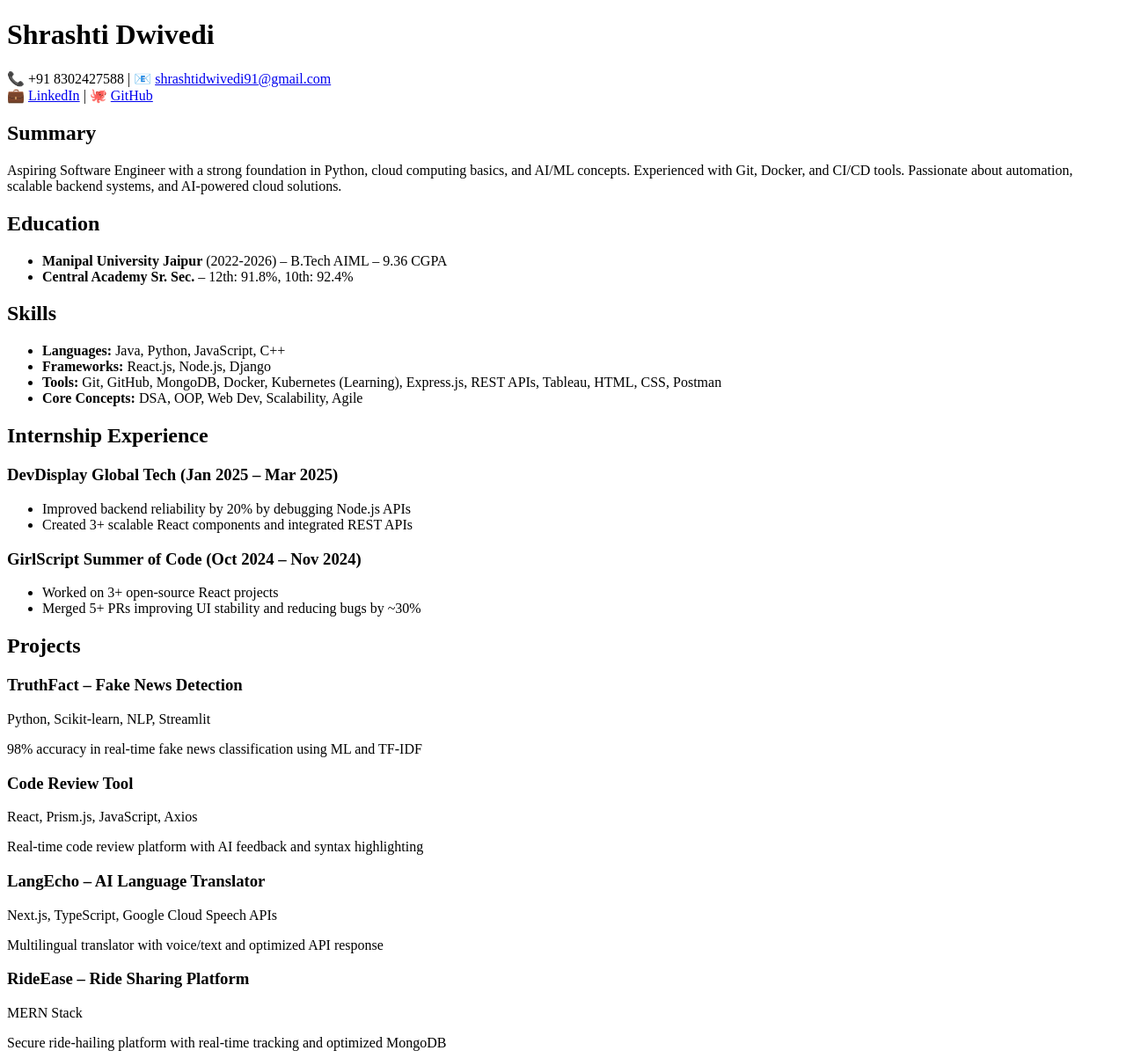
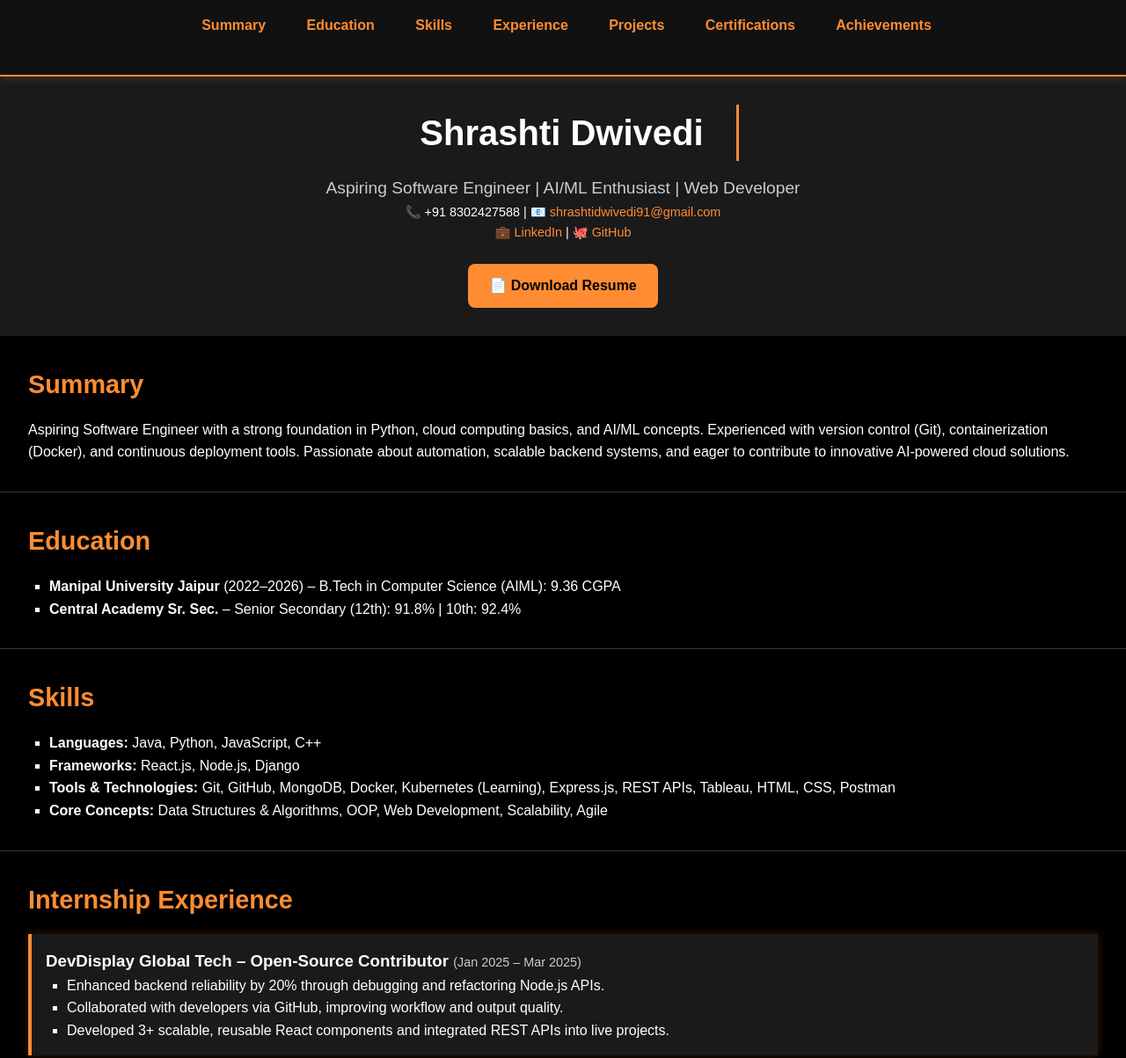
Before and after one commit to shrashti-19/Portfolio-, a plain HTML site: page index.html in a window 1280 px wide. Shown: the top 1203 px of the page at 88% size. Drawn offline with Linux system fonts and the light colour scheme.

Commit message:
Portfolio updated

```diff
--- a/index.html
+++ b/index.html
@@ -1,116 +1,144 @@
 <!DOCTYPE html>
 <html lang="en">
 <head>
-        <meta charset="UTF-8"/>
-        <meta name="viewport" content="width= device-width, initial-scale=1.0/">
+  <meta charset="UTF-8" />
+  <meta name="viewport" content="width=device-width, initial-scale=1.0"/>
   <title>Shrashti Dwivedi | Portfolio</title>
-        <link rel="stylesheet" href="style.css"/>
+  <link rel="stylesheet" href="style.css" />
 </head>
 <body>
+
+  <nav>
+  <ul>
+    <li><a href="#summary">Summary</a></li>
+    <li><a href="#education">Education</a></li>
+    <li><a href="#skills">Skills</a></li>
+    <li><a href="#experience">Experience</a></li>
+    <li><a href="#projects">Projects</a></li>
+    <li><a href="#certifications">Certifications</a></li>
+    <li><a href="#achievements">Achievements</a></li>
+  </ul>
+</nav>
+
+
   <header>
-    <h1>Shrashti Dwivedi</h1>
+  <h1 class="typewriter">Shrashti Dwivedi</h1>
+  <p class="tagline">Aspiring Software Engineer | AI/ML Enthusiast | Web Developer</p>
   <p class="contact">
     📞 +91 8302427588 | 📧 <a href="mailto:shrashtidwivedi91@gmail.com">shrashtidwivedi91@gmail.com</a><br>
     💼 <a href="https://www.linkedin.com/in/shrashti-dwivedi21/">LinkedIn</a> |
     🐙 <a href="https://github.com/shrashti-19">GitHub</a>
   </p>
+  <a class="resume-button" href="Shrashti_Dwivedi_.pdf" download>📄 Download Resume</a>
 </header>
 
-  <section>
+
+  <section id="summary">
     <h2>Summary</h2>
     <p>
-      Aspiring Software Engineer with a strong foundation in Python, cloud computing basics, and AI/ML concepts. Experienced with Git, Docker, and CI/CD tools. Passionate about automation, scalable backend systems, and AI-powered cloud solutions.
+      Aspiring Software Engineer with a strong foundation in Python, cloud computing basics, and AI/ML concepts.
+      Experienced with version control (Git), containerization (Docker), and continuous deployment tools.
+      Passionate about automation, scalable backend systems, and eager to contribute to innovative AI-powered cloud solutions.
     </p>
   </section>
 
-  <section>
+  <section id="education">
     <h2>Education</h2>
     <ul>
-      <li><strong>Manipal University Jaipur</strong> (2022-2026) – B.Tech AIML – 9.36 CGPA</li>
-      <li><strong>Central Academy Sr. Sec.</strong> – 12th: 91.8%, 10th: 92.4%</li>
+      <li><strong>Manipal University Jaipur</strong> (2022–2026) – B.Tech in Computer Science (AIML): 9.36 CGPA</li>
+      <li><strong>Central Academy Sr. Sec.</strong> – Senior Secondary (12th): 91.8% | 10th: 92.4%</li>
     </ul>
   </section>
 
-  <section>
+  <section id="skills">
     <h2>Skills</h2>
-    <div class="skills">
     <ul>
       <li><strong>Languages:</strong> Java, Python, JavaScript, C++</li>
       <li><strong>Frameworks:</strong> React.js, Node.js, Django</li>
-        <li><strong>Tools:</strong> Git, GitHub, MongoDB, Docker, Kubernetes (Learning), Express.js, REST APIs, Tableau, HTML, CSS, Postman</li>
-        <li><strong>Core Concepts:</strong> DSA, OOP, Web Dev, Scalability, Agile</li>
+      <li><strong>Tools & Technologies:</strong> Git, GitHub, MongoDB, Docker, Kubernetes (Learning), Express.js, REST APIs, Tableau, HTML, CSS, Postman</li>
+      <li><strong>Core Concepts:</strong> Data Structures & Algorithms, OOP, Web Development, Scalability, Agile</li>
+    </ul>
+  </section>
+
+  <section id="experience">
+    <h2>Internship Experience</h2>
+
+    <div class="card">
+      <h3>DevDisplay Global Tech – Open-Source Contributor <span>(Jan 2025 – Mar 2025)</span></h3>
+      <ul>
+        <li>Enhanced backend reliability by 20% through debugging and refactoring Node.js APIs.</li>
+        <li>Collaborated with developers via GitHub, improving workflow and output quality.</li>
+        <li>Developed 3+ scalable, reusable React components and integrated REST APIs into live projects.</li>
+      </ul>
+    </div>
+
+    <div class="card">
+      <h3>GirlScript Summer of Code – Open-Source Contributor <span>(Oct 2024 – Nov 2024)</span></h3>
+      <ul>
+        <li>Collaborated on 3+ open-source projects with a focus on frontend UI using React and JavaScript.</li>
+        <li>Reviewed and merged 5+ PRs across 3 repositories.</li>
+        <li>Helped improve frontend stability and reduced UI bugs by ~30% through code optimization and peer feedback.</li>
       </ul>
     </div>
   </section>
 
-  <section>
-    <h2>Internship Experience</h2>
+  <section id="projects">
+    <h2>Projects</h2>
+
     <div class="card">
-      <h3>DevDisplay Global Tech (Jan 2025 – Mar 2025)</h3>
-      <ul>
-        <li>Improved backend reliability by 20% by debugging Node.js APIs</li>
-        <li>Created 3+ scalable React components and integrated REST APIs</li>
-      </ul>
+      <h3>TruthFact – Fake News Detection System</h3>
+      <p><strong>Tech:</strong> Python, Scikit-learn, NLP, Streamlit</p>
+      <p>Engineered an AI-powered web app to classify news as real or fake using NLP and ML. Achieved 98% accuracy with TF-IDF and logistic regression. Enabled real-time predictions via Streamlit.</p>
     </div>
+
     <div class="card">
-      <h3>GirlScript Summer of Code (Oct 2024 – Nov 2024)</h3>
-      <ul>
-        <li>Worked on 3+ open-source React projects</li>
-        <li>Merged 5+ PRs improving UI stability and reducing bugs by ~30%</li>
-      </ul>
+      <h3>Code Review Tool</h3>
+      <p><strong>Tech:</strong> React, Prism.js, JavaScript, Axios</p>
+      <p>Built a real-time code review platform supporting syntax highlighting for 4+ languages. Integrated AI feedback via REST APIs and reduced latency by 30%.</p>
     </div>
+
+    <div class="card">
+      <h3>LangEcho – AI Language Translator</h3>
+      <p><strong>Tech:</strong> Next.js, TypeScript, Google Cloud Speech APIs</p>
+      <p>Implemented a multilingual voice and text translator using speech recognition and text-to-speech. Reduced latency by 15% and improved translation accuracy.</p>
+    </div>
+
+    <div class="card">
+      <h3>RideEase – Ride-Sharing Platform</h3>
+      <p><strong>Tech:</strong> MERN Stack</p>
+      <p>Built a secure ride-hailing platform with authentication and real-time tracking. Optimized MongoDB backend to reduce query latency by ~25%.</p>
+    </div>
+
   </section>
 
-  <section>
-    <h2>Projects</h2>
-    <div class="card">
-      <h3>TruthFact – Fake News Detection</h3>
-      <p>Python, Scikit-learn, NLP, Streamlit</p>
-      <p>98% accuracy in real-time fake news classification using ML and TF-IDF</p>
-    </div>
-    <div class="card">
-      <h3>Code Review Tool</h3>
-      <p>React, Prism.js, JavaScript, Axios</p>
-      <p>Real-time code review platform with AI feedback and syntax highlighting</p>
-    </div>
-    <div class="card">
-      <h3>LangEcho – AI Language Translator</h3>
-      <p>Next.js, TypeScript, Google Cloud Speech APIs</p>
-      <p>Multilingual translator with voice/text and optimized API response</p>
-    </div>
-    <div class="card">
-      <h3>RideEase – Ride Sharing Platform</h3>
-      <p>MERN Stack</p>
-      <p>Secure ride-hailing platform with real-time tracking and optimized MongoDB</p>
-    </div>
-  </section>
-
-  <section>
+  <section id="certifications">
     <h2>Certifications</h2>
     <ul>
       <li>Machine Learning – NPTEL [IIT Madras]</li>
-      <li>Machine Learning – IBM Coursera</li>
-      <li>Deloitte Australia Data Analytics – Forage</li>
-      <li>CCNAv7 – Cisco</li>
+      <li>Machine Learning – IBM via Coursera</li>
+      <li>Deloitte Australia Data Analytics Job Simulation — Forage</li>
+      <li>CCNAv7: Enterprise Networking & Switching – Cisco Networking Academy</li>
       <li>Python Programming – Udemy</li>
-      <li>SQL – Oracle Academy</li>
-      <li>DSA in Java, Full Stack Development – Apna College (In Progress)</li>
+      <li>Database Programming with SQL – Oracle Academy</li>
+      <li>Data Structures & Algorithms in Java – Apna College (In Progress)</li>
+      <li>Full Stack Web Development – Apna College (In Progress)</li>
       <li>Cloud Computing – Coursera (In Progress)</li>
     </ul>
   </section>
 
-  <section>
+  <section id="achievements">
     <h2>Achievements</h2>
     <ul>
-      <li>100+ DSA problems solved on LeetCode</li>
-      <li>185+ Coding Ninjas challenges completed</li>
-      <li>Dean’s List for 5 consecutive semesters (GPA > 9.0)</li>
-      <li>Cyber Space Club – Organized 3+ workshops, mentored 15+ peers</li>
+      <li>Resolved 100+ DSA problems on LeetCode, improving problem-solving by 30% in 3 months.</li>
+      <li>Completed 185+ challenges on Coding Ninjas (Code360) with strong grasp of recursion, arrays, etc.</li>
+      <li>Dean’s List Award for Academic Excellence for 5 semesters (GPA > 9.0).</li>
+      <li>Active member of Cyber Space Club at MUJ. Organized 3+ workshops and mentored 15+ peers in web development.</li>
     </ul>
   </section>
 
   <footer>
     <p>© 2025 Shrashti Dwivedi</p>
   </footer>
+
 </body>
 </html>
--- /dev/null
+++ b/style.css
@@ -0,0 +1,227 @@
+
+/* Reset and base styles */
+* {
+  margin: 0;
+  padding: 0;
+  box-sizing: border-box;
+  scroll-behavior: smooth;
+}
+
+body {
+  background-color: #000;
+  color: #fff;
+  font-family: Arial, sans-serif;
+  line-height: 1.6;
+}
+
+/* Navigation Bar */
+nav {
+  background: #111;
+  position: sticky;
+  top: 0;
+  z-index: 1000;
+  border-bottom: 2px solid #ff8c32;
+  box-shadow: 0 2px 10px rgba(255, 140, 50, 0.2);
+}
+
+nav ul {
+  display: flex;
+  justify-content: center;
+  align-items: center;
+  list-style: none;
+  padding: 1rem;
+  margin: 0;
+  flex-wrap: wrap;
+}
+
+nav li {
+  margin: 0 1.2rem;
+  position: relative;
+}
+
+nav a {
+  color: #ff8c32;
+  font-weight: bold;
+  text-decoration: none;
+  padding: 0.5rem;
+  font-size: 1rem;
+  transition: all 0.3s ease-in-out;
+  position: relative;
+}
+
+/* Fancy hover underline */
+nav a::after {
+  content: "";
+  display: block;
+  width: 0%;
+  height: 2px;
+  background: #ff8c32;
+  transition: width 0.3s;
+  margin: auto;
+}
+
+nav a:hover::after {
+  width: 100%;
+}
+
+nav a:hover {
+  color: #fff;
+  transform: scale(1.05);
+}
+
+/* Header */
+header {
+  text-align: center;
+  padding: 2rem;
+  background: #1a1a1a;
+}
+
+header h1 {
+  font-size: 2.5rem;
+  margin-bottom: 1rem;
+}
+
+.contact {
+  font-size: 0.9rem;
+}
+
+a {
+  color: #ff8c32;
+  text-decoration: none;
+}
+
+a:hover {
+  text-decoration: underline;
+}
+
+/* Section Styles */
+section {
+  padding: 2rem;
+  border-bottom: 1px solid #333;
+}
+
+section h2 {
+  color: #ff8c32;
+  font-size: 1.8rem;
+  margin-bottom: 1rem;
+}
+
+/* Card Styles */
+.card {
+  background: #1a1a1a;
+  padding: 1rem;
+  margin: 1rem 0;
+  border-left: 4px solid #ff8c32;
+  box-shadow: 0 0 10px rgba(255, 140, 50, 0.2);
+  transition: transform 0.3s ease;
+}
+
+.card:hover {
+  transform: translateY(-5px);
+}
+
+/* Lists */
+ul {
+  padding-left: 1.5rem;
+  list-style: square;
+}
+
+.card h3 span {
+  font-weight: normal;
+  font-size: 0.9rem;
+  color: #ccc;
+}
+
+/* Footer */
+footer {
+  background: #111;
+  text-align: center;
+  padding: 1rem;
+  border-top: 2px solid #ff8c32;
+  margin-top: 2rem;
+}
+
+/* Responsive Design */
+@media (max-width: 768px) {
+  nav ul {
+    flex-direction: column;
+    gap: 0.5rem;
+  }
+
+  nav li {
+    margin: 0.5rem 0;
+  }
+
+  .card {
+    margin: 1rem 0;
+  }
+
+  header h1 {
+    font-size: 2rem;
+  }
+
+  section h2 {
+    font-size: 1.5rem;
+  }
+}
+/*
+Animated Intro  */
+.typewriter {
+  overflow: hidden;
+  white-space: nowrap;
+  border-right: 3px solid #ff8c32;
+  width: 0;
+  font-size: 2.5rem;
+  margin: 0 auto;
+  animation: typing 3s steps(30, end) forwards, blink 0.75s step-end infinite;
+}
+
+@keyframes typing {
+  from {
+    width: 0;
+  }
+  to {
+    width: 18ch;
+  }
+}
+
+@keyframes blink {
+  from, to {
+    border-color: transparent;
+  }
+  50% {
+    border-color: #ff8c32;
+  }
+}
+
+.tagline {
+  margin-top: 1rem;
+  font-size: 1.2rem;
+  color: #ccc;
+  opacity: 0;
+  animation: fadeIn 2s ease-in-out 3s forwards;
+}
+
+@keyframes fadeIn {
+  to {
+    opacity: 1;
+  }
+}
+
+/* Resume Button */
+.resume-button {
+  display: inline-block;
+  background: #ff8c32;
+  color: #000;
+  padding: 0.75rem 1.5rem;
+  margin: 1.5rem auto 0;
+  font-weight: bold;
+  border-radius: 8px;
+  transition: background 0.3s ease, transform 0.3s ease;
+  text-decoration: none;
+}
+
+.resume-button:hover {
+  background: #fff;
+  transform: scale(1.05);
+}
```
Lines whose indentation alone changed are shown as unchanged.
